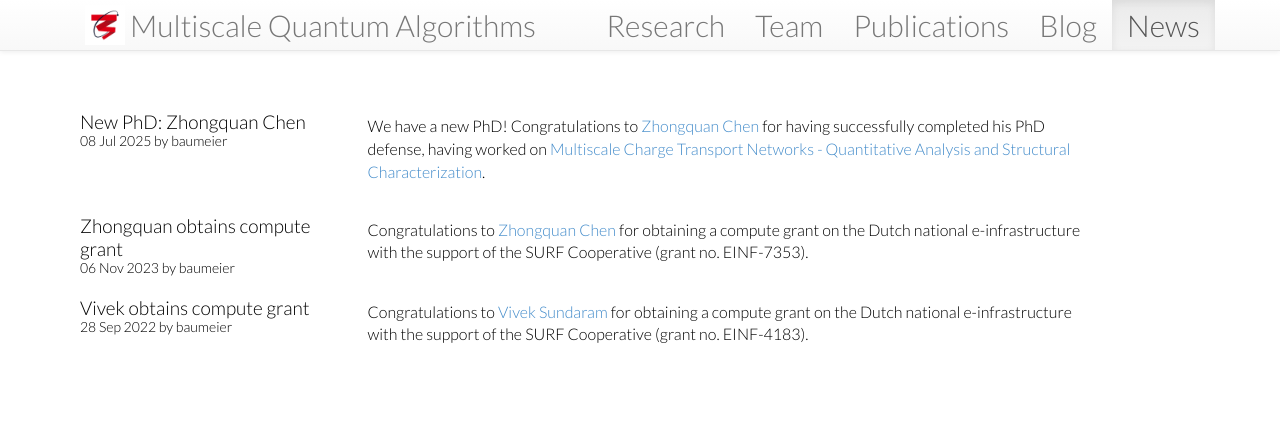
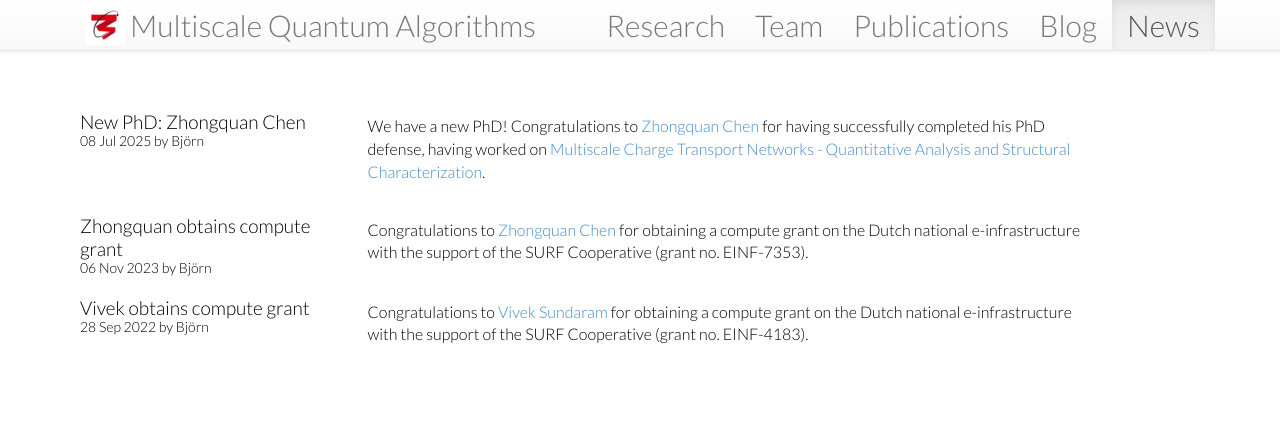
Before and after one commit to BaumeierGroup/multiscale-quantum-algorithms.github.io, a Jekyll site: the page built from news/index.html, in a window 1280 px wide. Shown: the top 424 px of the page. Built offline with Jekyll 4.4.1, drawn with Linux system fonts in a browser that asks for light colours; nearby versions of some CDN libraries.

Commit message:
author name

```diff
--- a/news/index.html
+++ b/news/index.html
@@ -47,7 +47,7 @@ navorder: 6
 			<div class="smallnote">
 				{{ post.date | date_to_string }}
 				{% if author %}
-				by <a class="off" href="{{ author.url }}">{{ author.handle }}</a>
+				by <a class="off" href="{{ author.url }}">{{ author.nickname }}</a>
 				{% endif %}
 			</div>
 		</div>
--- a/team/_posts/2022-09-27-b-baumeier.md
+++ b/team/_posts/2022-09-27-b-baumeier.md
@@ -1,8 +1,8 @@
 ---
 layout: member
-title: "Bjorn Baumeier"
+title: "Björn Baumeier"
 position: Associate Professor
-nickname: Bjoern
+nickname: Björn
 handle: baumeier
 email: b.baumeier@tue.nl
 bluesky: treeeggs
```
